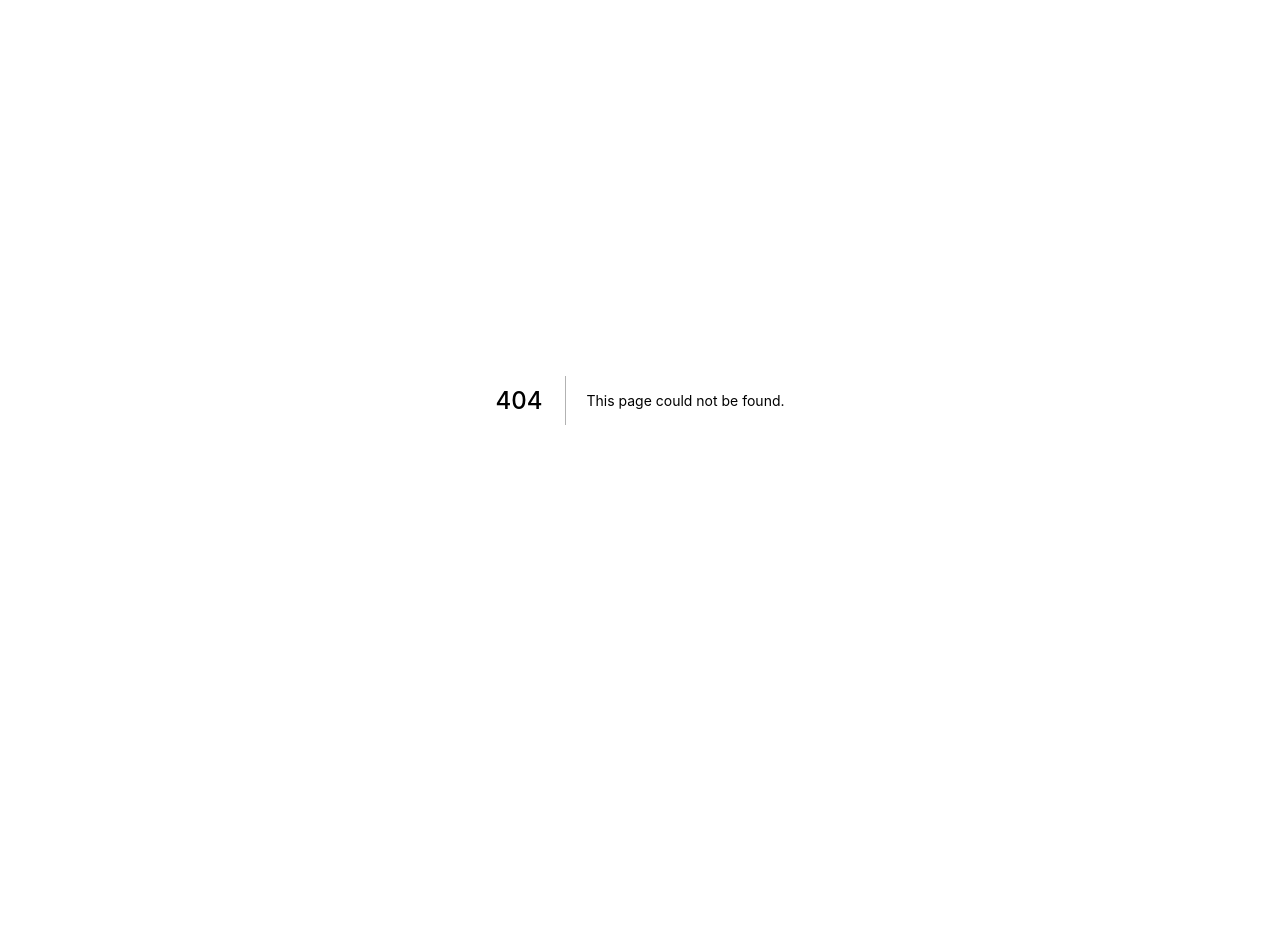
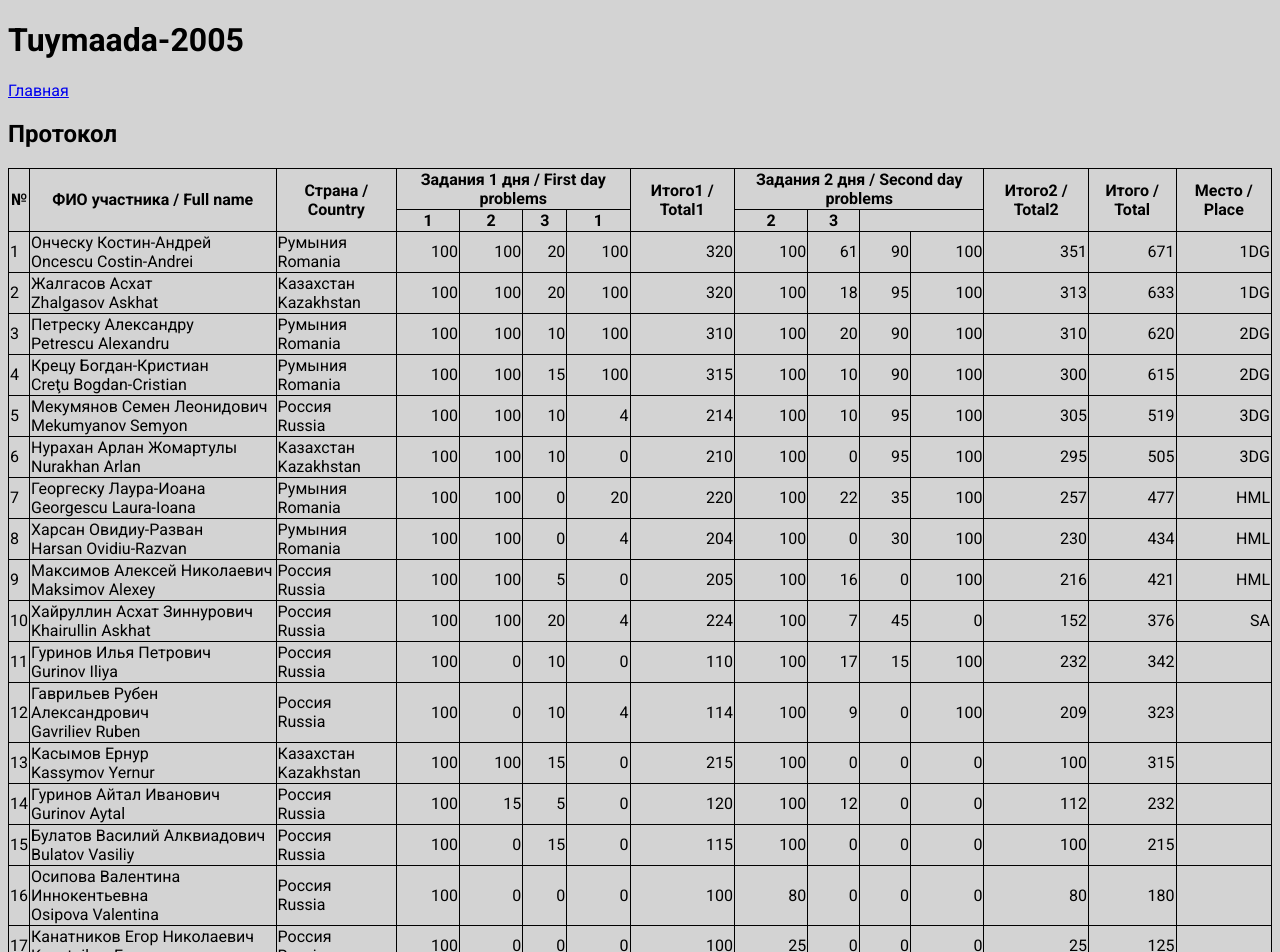
Before and after one commit to overfrenzy/contest-sakha.github.io, a Next.js app: page /tuy-2016 in a window 1280 px wide. Before the commit this address had no page. Shown: the top 952 px of the page. Before the commit the page ends 800 px from the top, so only its background shows below. Built offline with nearby package versions, Linux system fonts and the light colour scheme.

Commit message:
Add Tuymaada-2016

```diff
--- a/pages/index.js
+++ b/pages/index.js
@@ -6,7 +6,9 @@ export default function HomePage() {
   return (
     <div className={styles.content}>
       <h1>Олимпиады по программированию Республики Саха (Якутия)</h1>
-      <Link href="/tuymaada">Туймаада-2021</Link>
+      <p><Link href="/tuy-2005">Туймаада-2005</Link></p>
+      <p><Link href="/tuy-2016">Туймаада-2016</Link></p>
+      <p><Link href="/tuy-2021">Туймаада-2021</Link></p>
     </div>
   );
 }
--- /dev/null
+++ b/pages/tuy-2016.js
@@ -0,0 +1,249 @@
+import Link from "next/link";
+
+import styles from "./tuy-2016.module.css";
+
+let data = [
+  {
+    participant_ru: "Онческу Костин-Андрей",
+    participant_en: "Oncescu Costin-Andrei",
+    country_ru: "Румыния",
+    country_en: "Romania",
+    problems1: [100, 100, 20, 100],
+    problems2: [100, 61, 90, 100],
+    place: "1DG",
+  },
+  {
+    participant_ru: "Жалгасов Асхат",
+    participant_en: "Zhalgasov Askhat",
+    country_ru: "Казахстан",
+    country_en: "Kazakhstan",
+    problems1: [100, 100, 20, 100],
+    problems2: [100, 18, 95, 100],
+    place: "1DG",
+  },
+  {
+    participant_ru: "Петреску Александру",
+    participant_en: "Petrescu Alexandru",
+    country_ru: "Румыния",
+    country_en: "Romania",
+    problems1: [100, 100, 10, 100],
+    problems2: [100, 20, 90, 100],
+    place: "2DG",
+  },
+  {
+    participant_ru: "Крецу Богдан-Кристиан",
+    participant_en: "Creţu Bogdan-Cristian",
+    country_ru: "Румыния",
+    country_en: "Romania",
+    problems1: [100, 100, 15, 100],
+    problems2: [100, 10, 90, 100],
+    place: "2DG",
+  },
+  {
+    participant_ru: "Мекумянов Семен Леонидович",
+    participant_en: "Mekumyanov Semyon",
+    country_ru: "Россия",
+    country_en: "Russia",
+    problems1: [100, 100, 10, 4],
+    problems2: [100, 10, 95, 100],
+    place: "3DG",
+  },
+  {
+    participant_ru: "Нурахан Арлан Жомартулы",
+    participant_en: "Nurakhan Arlan",
+    country_ru: "Казахстан",
+    country_en: "Kazakhstan",
+    problems1: [100, 100, 10, 0],
+    problems2: [100, 0, 95, 100],
+    place: "3DG",
+  },
+  {
+    participant_ru: "Георгеску Лаура-Иоана",
+    participant_en: "Georgescu Laura-Ioana",
+    country_ru: "Румыния",
+    country_en: "Romania",
+    problems1: [100, 100, 0, 20],
+    problems2: [100, 22, 35, 100],
+    place: "HML",
+  },
+  {
+    participant_ru: "Харсан Овидиу-Разван",
+    participant_en: "Harsan Ovidiu-Razvan",
+    country_ru: "Румыния",
+    country_en: "Romania",
+    problems1: [100, 100, 0, 4],
+    problems2: [100, 0, 30, 100],
+    place: "HML",
+  },
+  {
+    participant_ru: "Максимов Алексей Николаевич",
+    participant_en: "Maksimov Alexey",
+    country_ru: "Россия",
+    country_en: "Russia",
+    problems1: [100, 100, 5, 0],
+    problems2: [100, 16, 0, 100],
+    place: "HML",
+  },
+  {
+    participant_ru: "Хайруллин Асхат Зиннурович",
+    participant_en: "Khairullin Askhat",
+    country_ru: "Россия",
+    country_en: "Russia",
+    problems1: [100, 100, 20, 4],
+    problems2: [100, 7, 45, 0],
+    place: "SA",
+  },
+  {
+    participant_ru: "Гуринов Илья Петрович",
+    participant_en: "Gurinov Iliya",
+    country_ru: "Россия",
+    country_en: "Russia",
+    problems1: [100, 0, 10, 0],
+    problems2: [100, 17, 15, 100],
+    place: "",
+  },
+  {
+    participant_ru: "Гаврильев Рубен Александрович",
+    participant_en: "Gavriliev Ruben",
+    country_ru: "Россия",
+    country_en: "Russia",
+    problems1: [100, 0, 10, 4],
+    problems2: [100, 9, 0, 100],
+    place: "",
+  },
+  {
+    participant_ru: "Касымов Ернур",
+    participant_en: "Kassymov Yernur",
+    country_ru: "Казахстан",
+    country_en: "Kazakhstan",
+    problems1: [100, 100, 15, 0],
+    problems2: [100, 0, 0, 0],
+    place: "",
+  },
+  {
+    participant_ru: "Гуринов Айтал Иванович",
+    participant_en: "Gurinov Aytal",
+    country_ru: "Россия",
+    country_en: "Russia",
+    problems1: [100, 15, 5, 0],
+    problems2: [100, 12, 0, 0],
+    place: "",
+  },
+  {
+    participant_ru: "Булатов Василий Алквиадович",
+    participant_en: "Bulatov Vasiliy",
+    country_ru: "Россия",
+    country_en: "Russia",
+    problems1: [100, 0, 15, 0],
+    problems2: [100, 0, 0, 0],
+    place: "",
+  },
+  {
+    participant_ru: "Осипова Валентина Иннокентьевна",
+    participant_en: "Osipova Valentina",
+    country_ru: "Россия",
+    country_en: "Russia",
+    problems1: [100, 0, 0, 0],
+    problems2: [80, 0, 0, 0],
+    place: "",
+  },
+  {
+    participant_ru: "Канатников Егор Николаевич",
+    participant_en: "Kanatnikov Egor",
+    country_ru: "Россия",
+    country_en: "Russia",
+    problems1: [100, 0, 0, 0],
+    problems2: [25, 0, 0, 0],
+    place: "",
+  },
+  {
+    participant_ru: "Шинкарев Валентин Романович",
+    participant_en: "Shinkarev Valentin",
+    country_ru: "Россия",
+    country_en: "Russia",
+    problems1: [100, 0, 0, 0],
+    problems2: [25, 0, 0, 0],
+    place: "",
+  },
+  {
+    participant_ru: "Касым Ернур",
+    participant_en: "Kassym Ernur",
+    country_ru: "Казахстан",
+    country_en: "Kazakhstan",
+    problems1: [0, 0, 0, 0],
+    problems2: [0, 0, 0, 0],
+    place: "",
+  },
+  {
+    participant_ru: "Павлов Степан Павлович",
+    participant_en: "Pavlov Stepan",
+    country_ru: "Россия",
+    country_en: "Russia",
+    problems1: [0, 0, 0, 0],
+    problems2: [0, 0, 0, 0],
+    place: "",
+  },
+];
+
+export default function HomePage() {
+  return (
+    <>
+      <h1>Tuymaada-2005</h1>
+      <Link href="/">Главная</Link>
+      <h2>Протокол</h2>
+      <table className={styles.table}>
+        <thead>
+          <tr>
+            <th rowSpan={2}>№</th>
+            <th rowSpan={2}>ФИО участника / Full name</th>
+            <th rowSpan={2}>Страна / Country</th>
+            <th colSpan={4}>Задания 1 дня / First day problems</th>
+            <th rowSpan={2}>Итого1 / Total1</th>
+            <th colSpan={4}>Задания 2 дня / Second day problems</th>
+            <th rowSpan={2}>Итого2 / Total2</th>
+            <th rowSpan={2}>Итого / Total</th>
+            <th rowSpan={2}>Место / Place</th>
+          </tr>
+          <tr>
+            <th>1</th>
+            <th>2</th>
+            <th>3</th>
+            <th>1</th>
+            <th>2</th>
+            <th>3</th>
+          </tr>
+        </thead>
+        <tbody>
+          {data.map((elem, i) => (
+            <tr>
+              <td>{i + 1}</td>
+              <td>
+                {elem.participant_ru}<br />{elem.participant_en}
+              </td>
+              <td>{elem.country_ru}<br />{elem.country_en}</td>
+              <td className={styles.value}>{elem.problems1[0]}</td>
+              <td className={styles.value}>{elem.problems1[1]}</td>
+              <td className={styles.value}>{elem.problems1[2]}</td>
+              <td className={styles.value}>{elem.problems1[3]}</td>
+              <td className={styles.value}>
+                {elem.problems1.reduce((s, v) => (s += v), 0)}
+              </td>
+              <td className={styles.value}>{elem.problems2[0]}</td>
+              <td className={styles.value}>{elem.problems2[1]}</td>
+              <td className={styles.value}>{elem.problems2[2]}</td>
+              <td className={styles.value}>{elem.problems2[3]}</td>
+              <td className={styles.value}>
+                {elem.problems2.reduce((s, v) => (s += v), 0)}
+              </td>
+              <td className={styles.value}>
+                {elem.problems1.reduce((s, v) => (s += v), 0) +
+                  elem.problems2.reduce((s, v) => (s += v), 0)}
+              </td>
+              <td className={styles.value}>{elem.place}</td>
+            </tr>
+          ))}
+        </tbody>
+      </table>
+    </>
+  );
+}
--- /dev/null
+++ b/pages/tuy-2016.module.css
@@ -0,0 +1,15 @@
+.table {
+  border-collapse: collapse;
+}
+
+.table th {
+  border: 1px solid black;
+}
+
+.table td {
+  border: 1px solid black;
+}
+
+.value {
+  text-align: right;
+}
```
Also changed, not shown: pages/tuy-2005.js (+15 -6 lines), pages/tuy-2021.js (renamed from pages/tuymaada.js).
